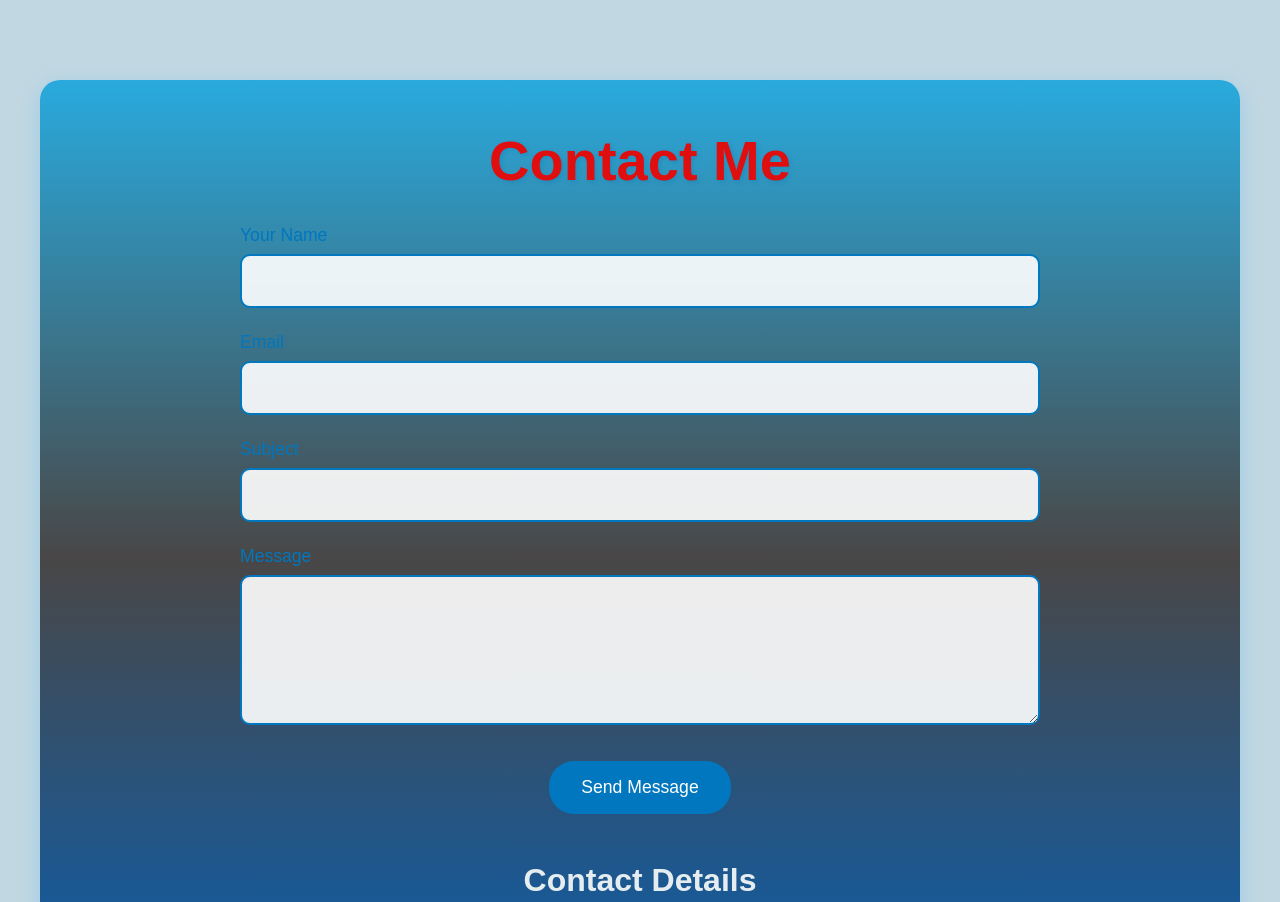
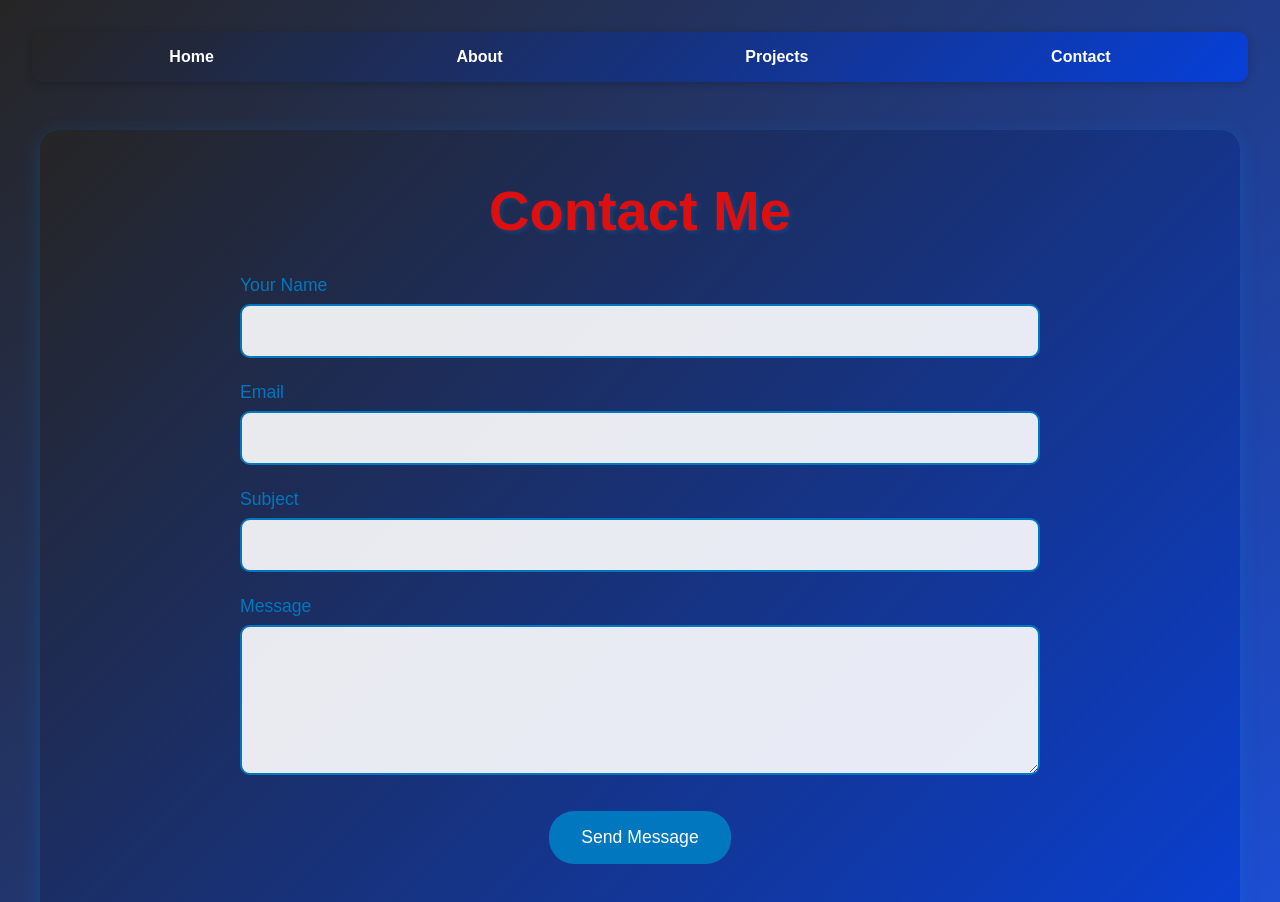
Before and after one commit to Divyanshrathoud/portfolio-, a plain HTML site: page connect.html in a window 1280 px wide. Shown: the top 902 px of the page. Drawn offline with Linux system fonts and the light colour scheme.

Commit message:
Update connect.html

```diff
--- a/connect.html
+++ b/connect.html
@@ -13,7 +13,7 @@
         }
 
         body {
-            background: #c1d8e2;
+            background:linear-gradient(-45deg, rgba(5, 64, 224, 0.911),#262525);
             color: #333;
             min-height: 100vh;
             padding: 2rem;
@@ -28,7 +28,8 @@
         .contact-section {
             margin-top: 3rem;
             padding: 3rem;
-            background:linear-gradient(rgb(41, 170, 221),rgb(73, 71, 71),rgb(7, 96, 179));
+            background:linear-gradient(-45deg, rgba(5, 64, 224, 0.911),#262525);
+            color: #333;
             border-radius: 20px;
             box-shadow: 0 5px 20px rgba(0, 150, 255, 0.2);
             transition: transform 0.3s ease;
@@ -195,9 +196,55 @@
                 padding: 2rem;
             }
         }
+
+
+        .navbar {
+        display: flex;
+        justify-content: space-around;
+        background:linear-gradient(-45deg, rgba(5, 64, 224, 0.911),#262525);
+        color: #333;
+        padding: 1rem;
+        border-radius: 10px;
+        box-shadow: 0 2px 10px rgba(0, 0, 0, 0.2);
+        position: sticky;
+        top: 0;
+        z-index: 1000;
+    }
+
+    .navbar li {
+        list-style: none;
+    }
+
+    .navbar a {
+        text-decoration: none;
+        color: white;
+        font-weight: bold;
+        padding: 10px 15px;
+        border-radius: 5px;
+        transition: background-color 0.3s ease;
+    }
+
+    .navbar a:hover {
+        background-color: rgba(255, 255, 255, 0.2);
+    }
+
+
+
     </style>
 </head>
 <body>
+
+
+
+<nav>
+    <ul class="navbar">
+        <li><a href="index.html">Home</a></li>
+        <li><a href="about.html">About</a></li>
+        <li><a href="Project.html">Projects</a></li>
+        <li><a href="connect.html">Contact</a></li>
+    </ul>
+</nav>
+
     <div class="container">
         <div class="contact-section">
             <h1>Contact Me</h1>
```
